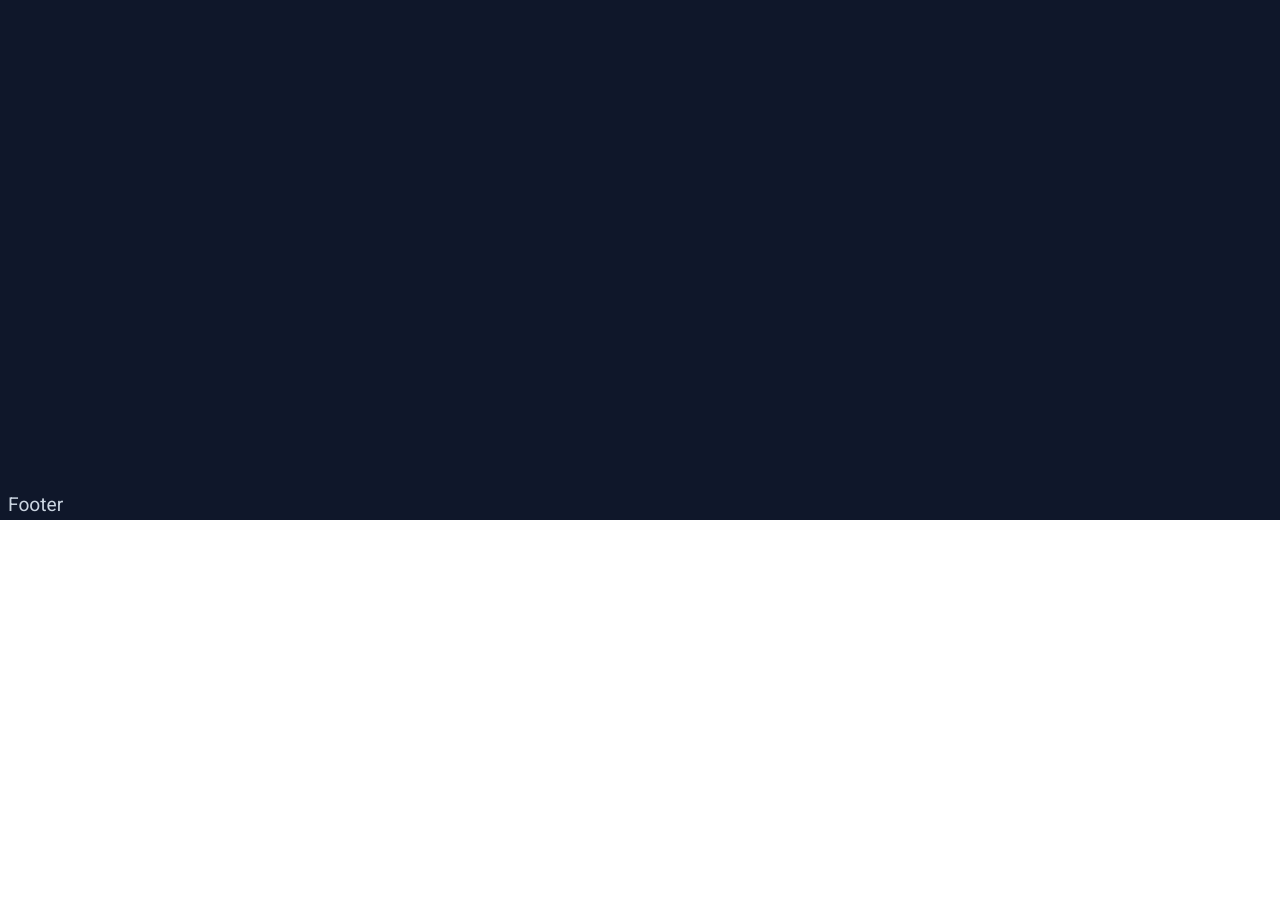
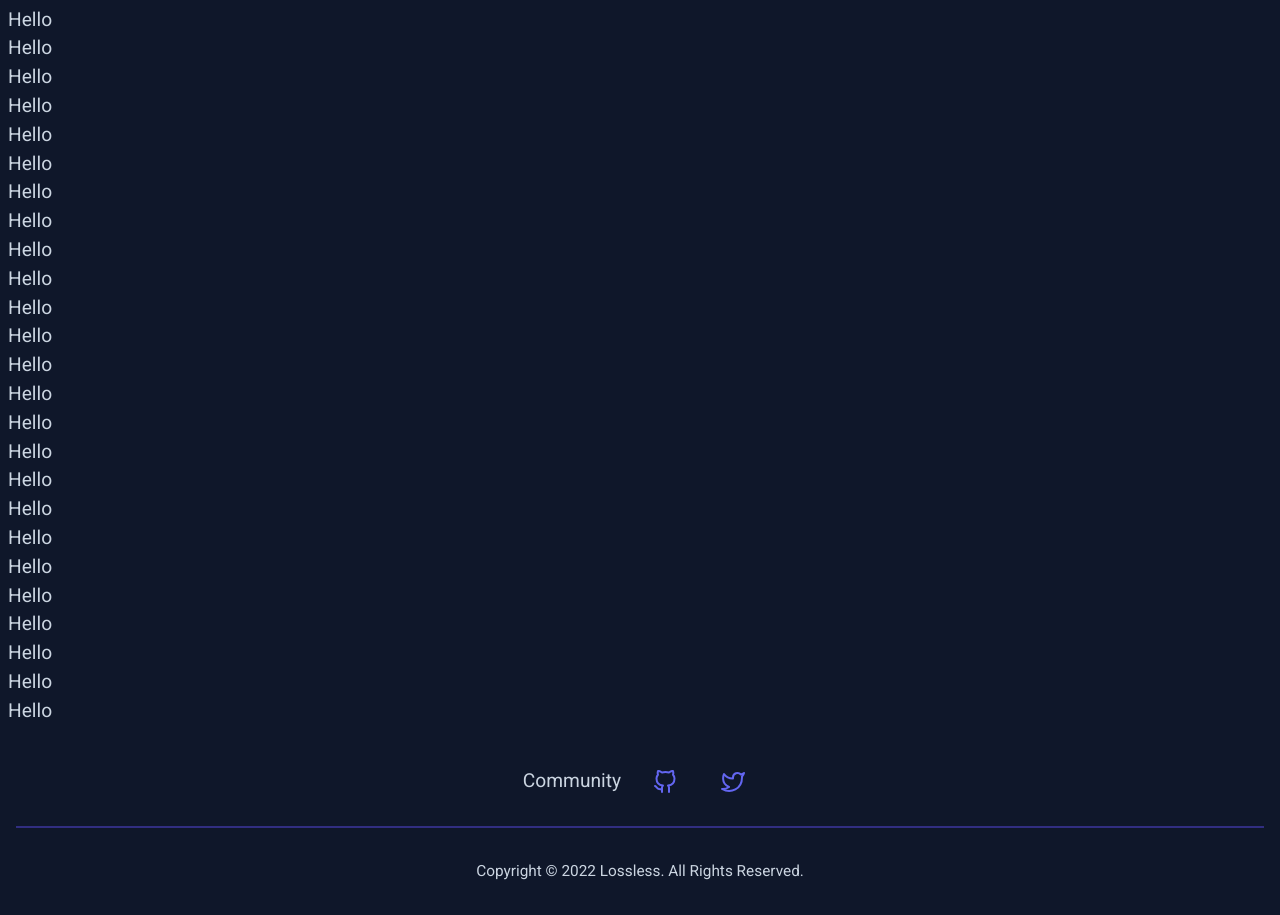
Before and after one commit to HarmonyZKDAO/lossless-landing-page, a Next.js app: page / in a window 1280 px wide. Shown: the part 280-1195 px from the top of the page. Before the commit the page ends 800 px from the top, so only its background shows below. Built offline with nearby package versions, Linux system fonts and the light colour scheme.

Commit message:
Add footer

```diff
--- a/components/footer.js
+++ b/components/footer.js
@@ -1,6 +1,41 @@
 import Head from "next/head";
 import Image from "next/image";
 
+import { Twitter, GitHub } from "react-feather";
+
 export default function Header() {
-  return <div>Footer</div>;
+  const year = new Date().getFullYear();
+  return (
+    <footer className="py-5 px-2">
+      <div className="pt-3 pb-5 flex justify-center items-center space-x-5">
+        <span>Community</span>
+
+        <a
+          href="https://"
+          title="Github Profile"
+          target="_blank"
+          rel="noreferrer noopener nofollow"
+          className="p-3 hover:bg-gray-800 rounded-lg text-indigo-500 transition-all"
+        >
+          <GitHub />
+        </a>
+        <a
+          href="https://"
+          title="Twitter Profile"
+          target="_blank"
+          rel="noreferrer noopener nofollow"
+          className="p-3 hover:bg-gray-800 rounded-lg text-indigo-500 transition-all"
+        >
+          <Twitter />
+        </a>
+      </div>
+      <div className="pt-5 border-t-2 border-indigo-900 flex items-center justify-center">
+        <div className="text-center py-3">
+          <span className="flex justify-center items-center space-x-1">
+            <small>Copyright &copy; {year} Lossless. All Rights Reserved.</small>
+          </span>
+        </div>
+      </div>
+    </footer>
+  );
 }
--- a/pages/index.js
+++ b/pages/index.js
@@ -3,5 +3,39 @@ import Image from "next/image";
 import styles from "../styles/Home.module.css";
 
 export default function Home() {
-  return <div>Hello</div>;
+  return (
+    <div>
+      <div>Hello</div>
+      <div>Hello</div>
+      <div>Hello</div>
+      <div>Hello</div>
+      <div>Hello</div>
+      <div>Hello</div>
+      <div>Hello</div>
+      <div>Hello</div>
+      <div>Hello</div>
+      <div>Hello</div>
+      <div>Hello</div>
+      <div>Hello</div>
+      <div>Hello</div>
+      <div>Hello</div>
+      <div>Hello</div>
+      <div>Hello</div>
+      <div>Hello</div>
+      <div>Hello</div>
+      <div>Hello</div>
+      <div>Hello</div>
+      <div>Hello</div>
+      <div>Hello</div>
+      <div>Hello</div>
+      <div>Hello</div>
+      <div>Hello</div>
+      <div>Hello</div>
+      <div>Hello</div>
+      <div>Hello</div>
+      <div>Hello</div>
+      <div>Hello</div>
+      <div>Hello</div>
+    </div>
+  );
 }
--- a/styles/Header.module.css
+++ b/styles/Header.module.css
@@ -6,5 +6,5 @@
 }
 
 .navLink{
-  @apply hover:text-indigo-400 tracking-wider font-semibold;
+  @apply hover:text-indigo-400 tracking-wider font-semibold transition-all;
 }
```
